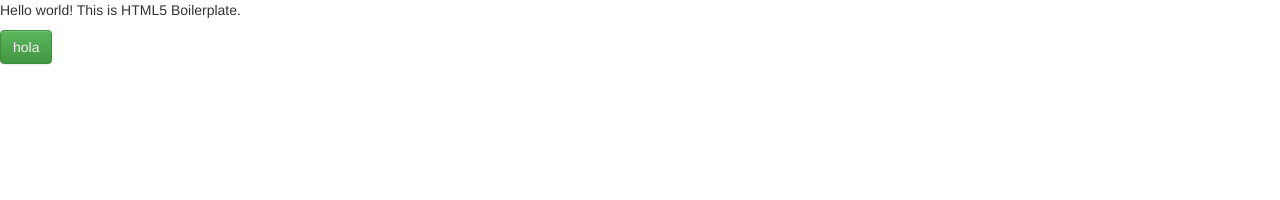
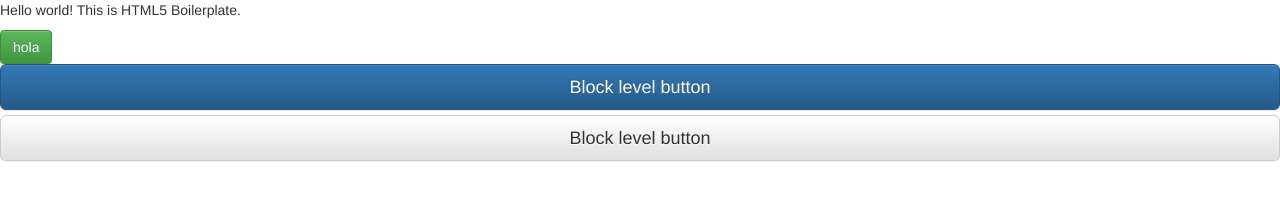
Before and after one commit to angel-lothbrok/pruebas, a plain HTML site: page index.html in a window 1280 px wide. Drawn offline with nearby package versions, Linux system fonts and the light colour scheme.

Commit message:
cambios de botones gigantes

```diff
--- a/index.html
+++ b/index.html
@@ -31,6 +31,10 @@
         <p>Hello world! This is HTML5 Boilerplate.</p>
 
         <button type="" class="btn btn-success">hola</button>
+        <br>
+        <button type="button" class="btn btn-primary btn-lg btn-block">Block level button</button>
+<button type="button" class="btn btn-default btn-lg btn-block">Block level button</button>
+
 
         <script src="https://code.jquery.com/jquery-1.12.0.min.js"></script>
         <script>window.jQuery || document.write('<script src="js/vendor/jquery-1.12.0.min.js"><\/script>')</script>
```
